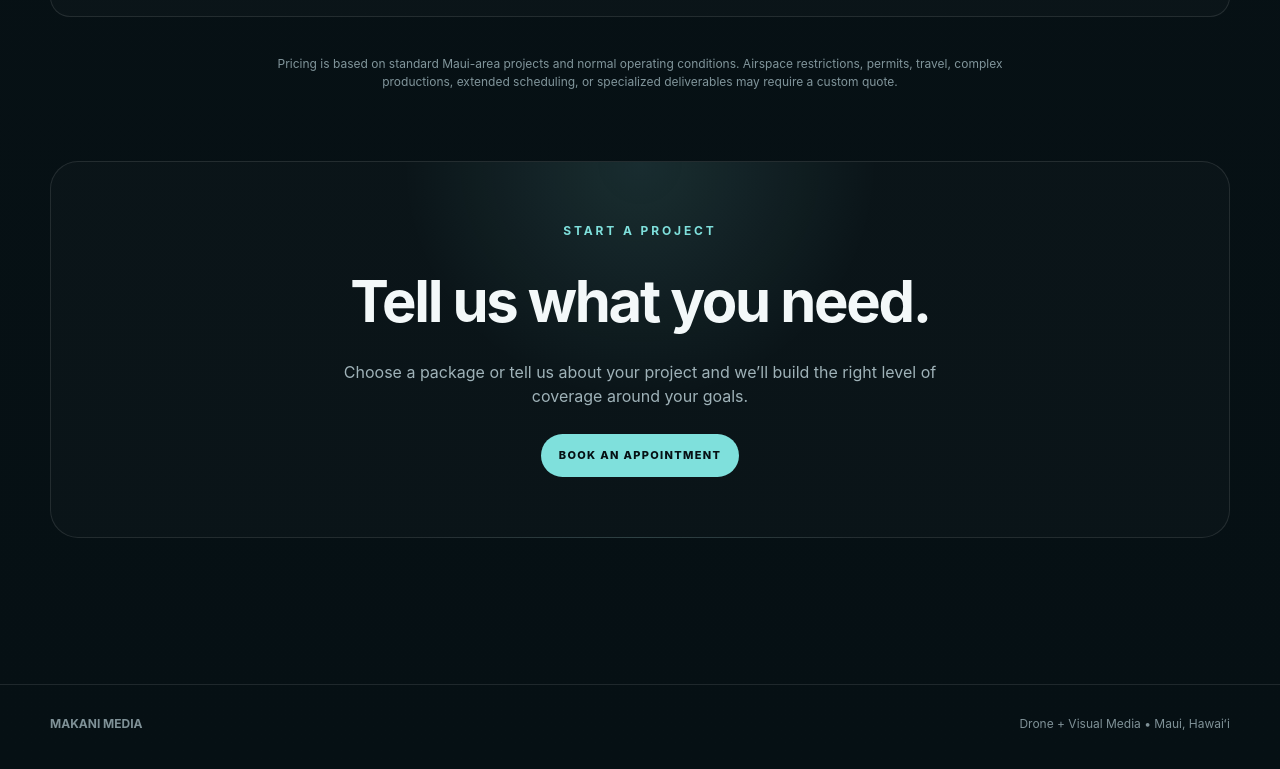
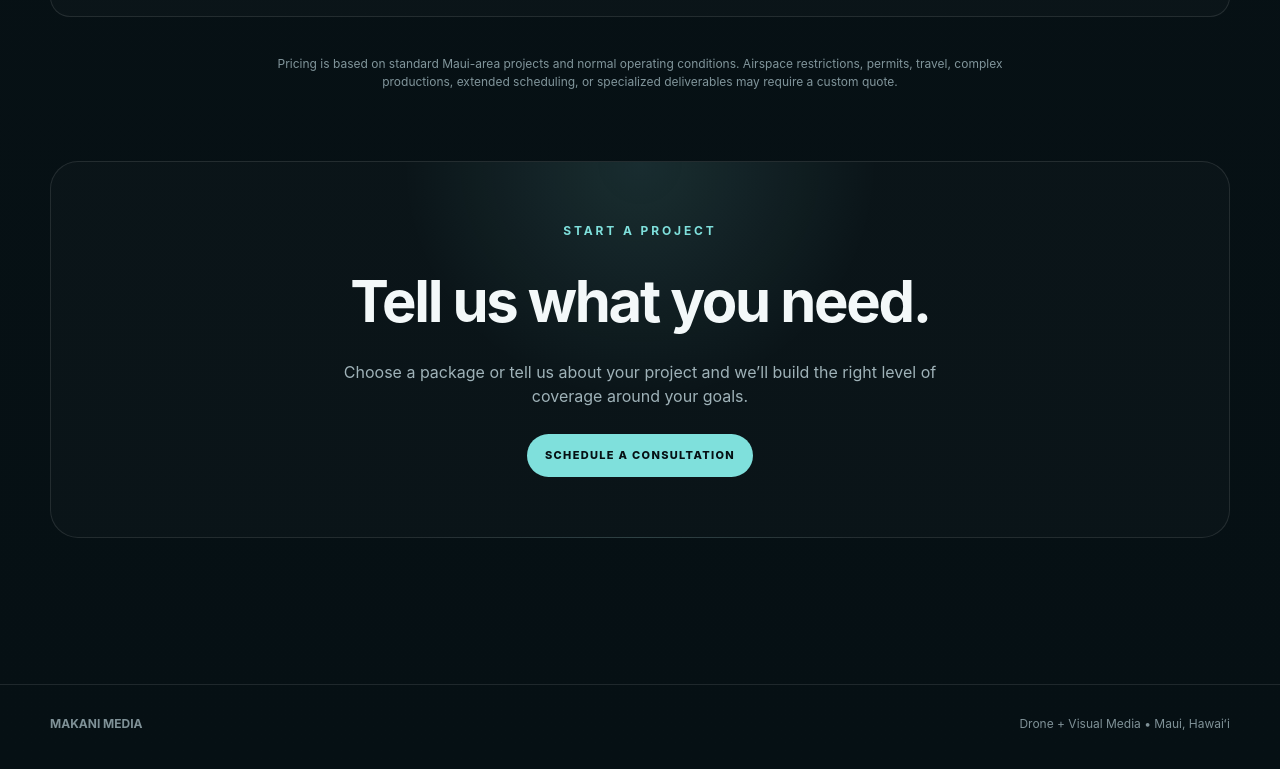
Before and after one commit to chrisdudine/makani-media-website, a plain HTML site: page pricing.html in a window 1280 px wide. Shown: the part 4220-4989 px from the top of the page. Drawn offline with Linux system fonts and the light colour scheme.

Commit message:
Link pricing consultation button to consultation page

```diff
--- a/pricing.html
+++ b/pricing.html
@@ -600,7 +600,7 @@
           <p>
             Choose a package or tell us about your project and we’ll build the right level of coverage around your goals.
           </p>
-          <a class="btn primary" href="index.html#contact">Book an Appointment</a>
+          <a class="btn primary" href="schedule-consultation.html">SCHEDULE A CONSULTATION</a>
         </div>
       </div>
     </section>
```
